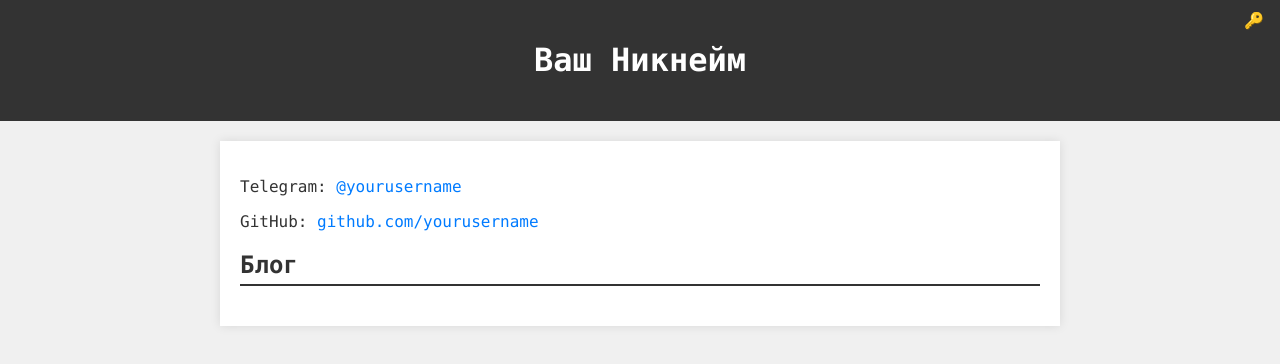
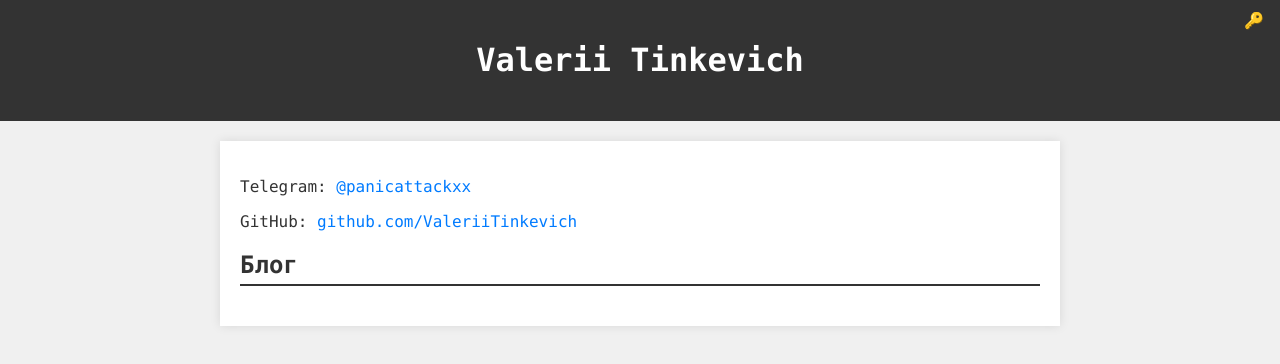
Before and after one commit to ValeriiTinkevich/ValeriiTinkevich.github.io, a plain HTML site: page index.html in a window 1280 px wide. Drawn offline with Linux system fonts and the light colour scheme.

Commit message:
added some things

```diff
--- a/index.html
+++ b/index.html
@@ -86,13 +86,13 @@
 </head>
 <body>
     <header>
-        <h1>Ваш Никнейм</h1>
+        <h1>Valerii Tinkevich</h1>
         <button id="secret-button">🔑</button>
     </header>
     <div class="container">
         <div class="contact-info">
-            <p>Telegram: <a href="https://t.me/yourusername" target="_blank">@yourusername</a></p>
-            <p>GitHub: <a href="https://github.com/yourusername" target="_blank">github.com/yourusername</a></p>
+            <p>Telegram: <a href="https://t.me/panicattackxx" target="_blank">@panicattackxx</a></p>
+            <p>GitHub: <a href="https://github.com/ValeriiTinkevich" target="_blank">github.com/ValeriiTinkevich</a></p>
         </div>
         <div class="blog">
             <h2>Блог</h2>
@@ -111,7 +111,7 @@
     <script>
         document.getElementById('secret-button').addEventListener('click', function() {
             var password = prompt('Введите пароль:');
-            if (password === 'yourpassword') {
+            if (password === 'Barm2001') {
                 document.getElementById('admin-panel').style.display = 'block';
             } else {
                 alert('Неверный пароль!');
```
